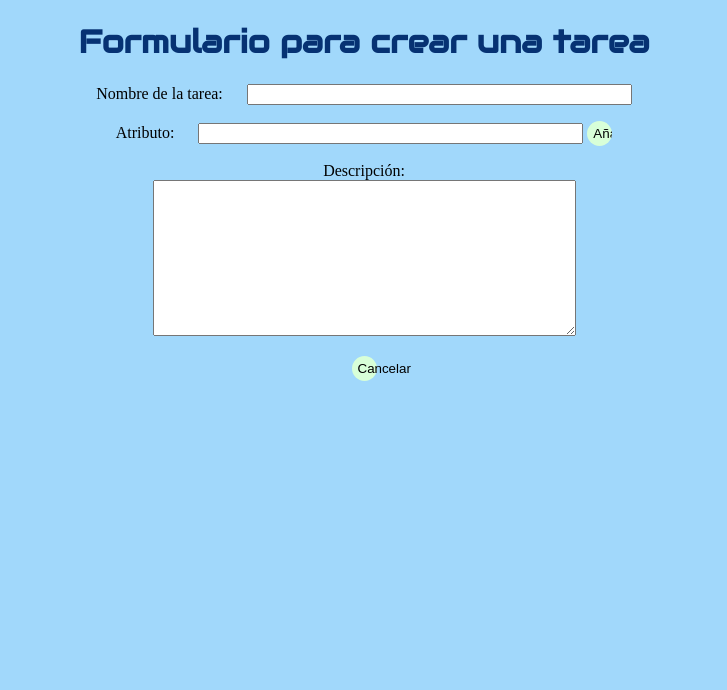
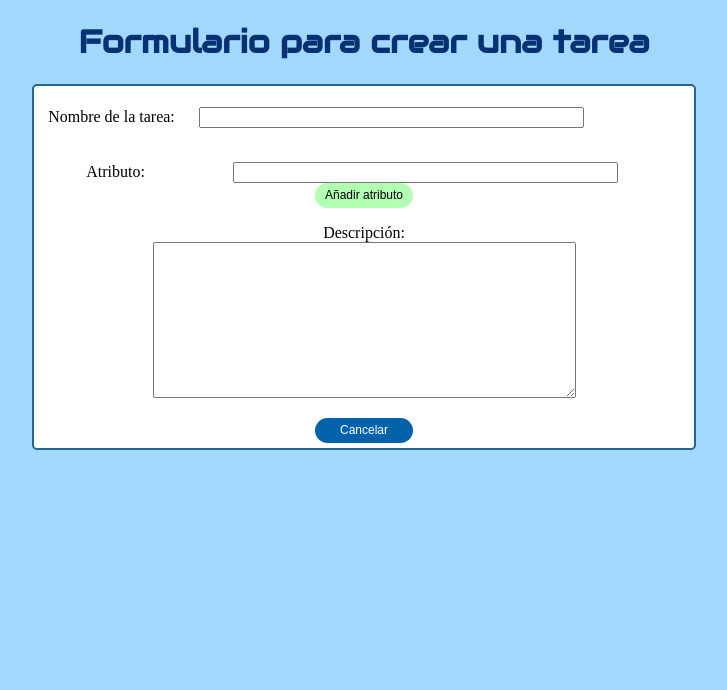
Before and after one commit to nmartinse/Aplicacion-robots-asistenciales, a Flask app: page /interfaz_tareas.html in a window 1280 px wide. Shown: the top 690 px of the page, without its empty margins (276-1003 px from the left). Run offline with Flask 2, Linux system fonts and the light colour scheme.

Commit message:
Actualizado formulario de tarea 📇

```diff
--- a/Back end/app.py
+++ b/Back end/app.py
@@ -3,7 +3,7 @@ from flask_sqlalchemy import SQLAlchemy
 from datetime import datetime
 
 app = Flask(__name__)
-app.config['SQLALCHEMY_DATABASE_URI'] = 'sqlite:///test.db' # 3 barras porque es un path relativo. SI fuera absoluto, serían 4 barras
+app.config['SQLALCHEMY_DATABASE_URI'] = 'sqlite:///test.db' # 3 barras porque es un path relativo. Si fuera absoluto, serían 4 barras
 with app.app_context():
     db = SQLAlchemy(app)
 
@@ -17,22 +17,13 @@ class Todo(db.Model):
         return '<Task %r' % self.id
 
 
-@app.route('/', methods=['POST', 'GET']) ## Indica qué hacer cuando un usuario llegua a la pagina principal
+@app.route('/', methods=['POST', 'GET']) ## Indica qué hacer cuando un usuario llega a la pagina principal
 def index():
-    if request.method == 'POST':
-        task_content = request.form['content']
-        new_task = Todo(content=task_content)
+    return render_template('index.html') # Renderizar index.html
 
-        try:
-            db.session.add(new_task)
-            db.session.commit()
-            return redirect('/')
-
-        except:
-            return "Problem while insereting in the DB"
-    else:
-        tasks = Todo.query.order_by(Todo.priority).all() # Este método nos devuelve todos los elementos de la tabla de la base de datos
-        return render_template('index.html', tasks=tasks) # El primer tasks es el que usaremos para representar las tareas en el index.html
+@app.route('/index.html', methods=['POST', 'GET'])
+def index_alt():
+    return render_template('index.html') # Renderizar index.html
 
 @app.route('/delete/<int:id>')
 def delete(id):
--- a/Back end/static/css/main.css
+++ b/Back end/static/css/main.css
@@ -128,6 +128,51 @@ h1.principal {
     background-color: #ff4646
 }
 
+.buttonAnadirTarea {
+    width: 15%;
+    height: 25px;
+    font-size: 12px;
+    text-align: center;
+    cursor: pointer;
+    outline: none;
+    color: #fff;
+    background-color: #0462aa;
+    border: none;
+    border-radius: 15px;
+}
+
+.buttonAnadirTarea2 {
+    width: 15%;
+    height: 25px;
+    font-size: 12px;
+    text-align: center;
+    cursor: pointer;
+    outline: none;
+    background-color: #b2feb2;
+    border: none;
+    border-radius: 15px;
+}
+.buttonAnadirTarea2:active{
+    transform: translateY(4px);
+}
+
+.buttonAnadirTarea2:hover {
+    background-color: #82ff63
+}
+
+.inline-div {
+    margin-left: 30%;
+}
+
+div.acceso {
+    border: 2px solid rgb(33, 103, 144);
+    border-radius: 5px;
+    padding: 5px;
+    margin-right: 300px;
+    margin-left: 300px;
+    background-color: rgb(255, 255, 255);
+}
+
 ul {
     list-style-type: none;
 }
--- a/Back end/templates/interfaz_tareas.html
+++ b/Back end/templates/interfaz_tareas.html
@@ -109,13 +109,13 @@
 
                 <p>
                     Nombre de la tarea:&nbsp;&nbsp;&nbsp;&nbsp;&nbsp;
-                    <input type="text" name="nombre" size="45">
+                    <input type="text" name="nombre" size="45"> &nbsp;&nbsp;&nbsp;&nbsp;&nbsp; &nbsp;&nbsp;&nbsp;&nbsp;&nbsp; &nbsp;&nbsp;&nbsp;&nbsp;&nbsp; &nbsp;&nbsp;&nbsp;&nbsp;&nbsp; &nbsp;&nbsp;&nbsp;&nbsp;&nbsp; &nbsp;&nbsp;&nbsp;&nbsp;&nbsp; &nbsp;&nbsp;&nbsp;&nbsp;&nbsp;
                 </p>
 
                 <p>
-                    Atributo:&nbsp;&nbsp;&nbsp;&nbsp;&nbsp;
-                    <input type="text" name="atributos" size="45">
-                    <input type="submit" class="button3" value="Añadir atributo">
+                    Atributo:&nbsp;&nbsp;&nbsp; &nbsp;&nbsp;&nbsp;&nbsp;&nbsp; &nbsp;&nbsp;&nbsp;&nbsp;&nbsp; &nbsp;&nbsp;&nbsp;&nbsp;&nbsp;
+                    <input type="text" name="atributos" size="45">  &nbsp;&nbsp;&nbsp;&nbsp;&nbsp;
+                    <input type="submit" class="buttonAnadirTarea2" value="Añadir atributo">
                 </p>
 
                 <p>
@@ -127,7 +127,7 @@
                     <input type="submit" class="button2" value="Crear tarea">
                 </p>
 
-                <button type="button" class="button3" onClick="window.location.href='Interfaz_tecnico.html';">Cancelar</button>
+                <button type="button" class="buttonAnadirTarea" onClick="window.location.href='Interfaz_tecnico.html';">Cancelar</button>
 
             </form>
         </div>
```
